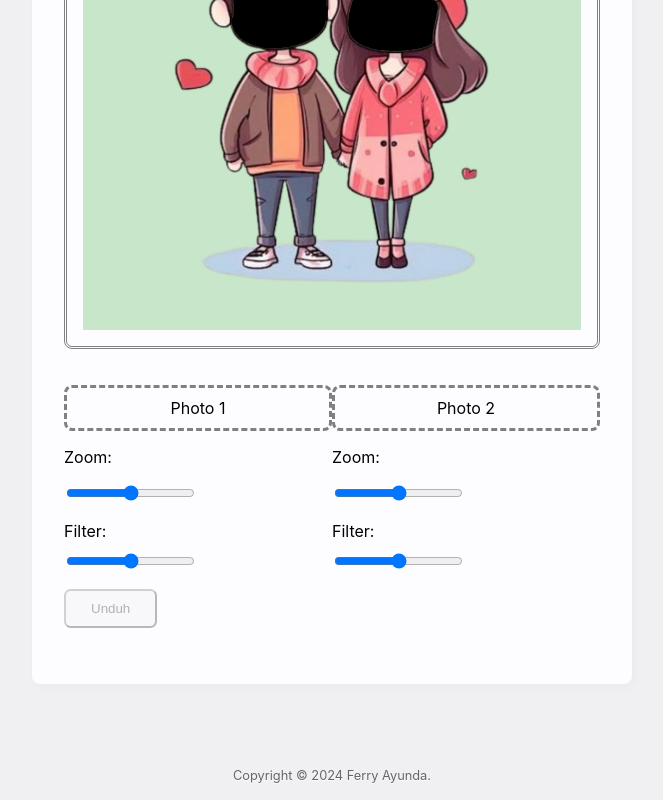
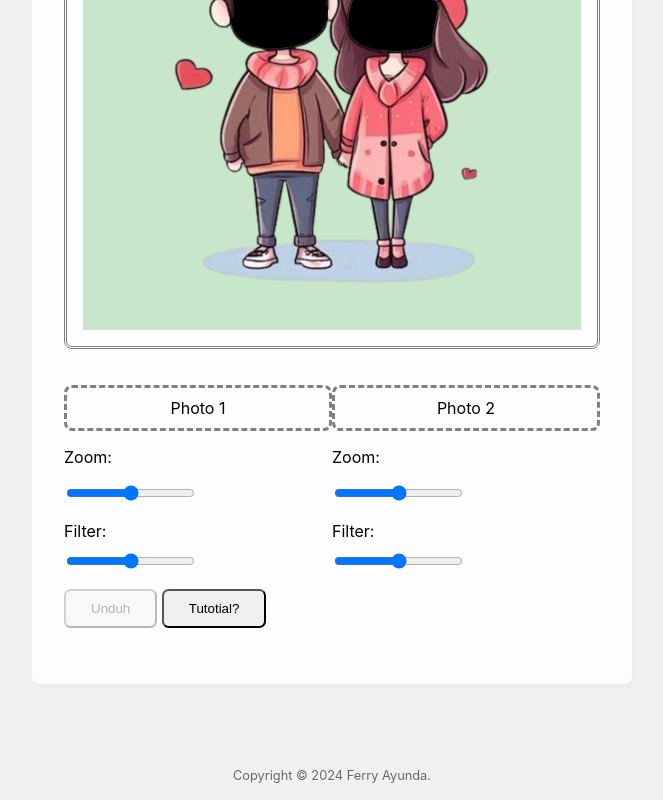
Before and after one commit to susahcebok/couple-twibbon, a Svelte app: page / in a window 1280 px wide. Shown: the part 381-1181 px from the top of the page, without its empty margins (308-971 px from the left). Built offline with nearby package versions, Linux system fonts and the light colour scheme.

Commit message:
Update App.svelte

```diff
--- a/src/App.svelte
+++ b/src/App.svelte
@@ -54,7 +54,10 @@
        </div>
        </div>
 
-       <p><button id="click" class="save myth" disabled>Unduh</button></p>
+       <p>
+       <button id="click" class="save myth" disabled>Unduh</button>
+       <button data-modal="#modal2">Tutotial?</button>
+       </p>
 
        <div class="modal modal-medium" data-modal-window id="modal2">
        <a  class="close" data-modal-close href="#">x</a>
```
